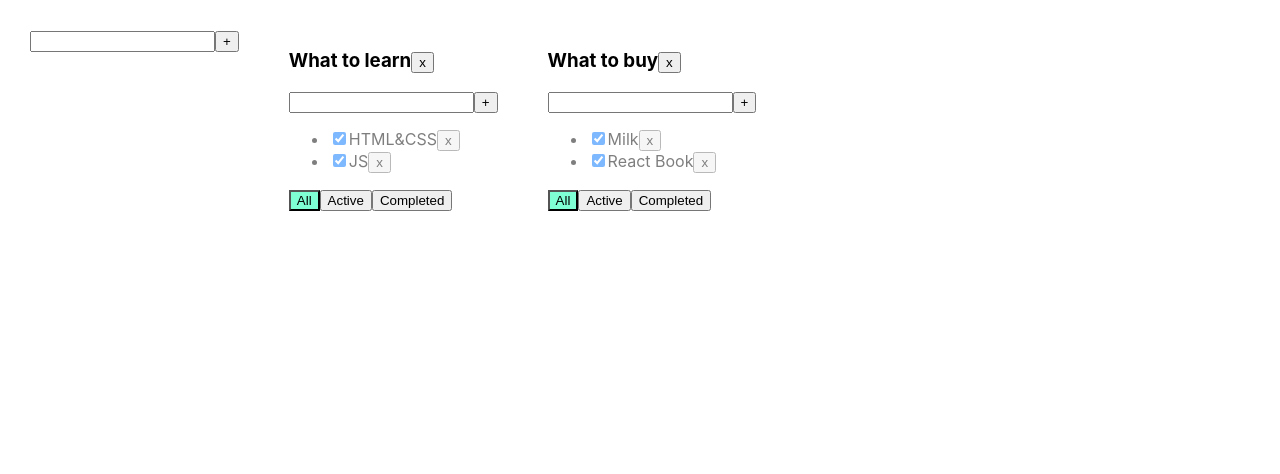
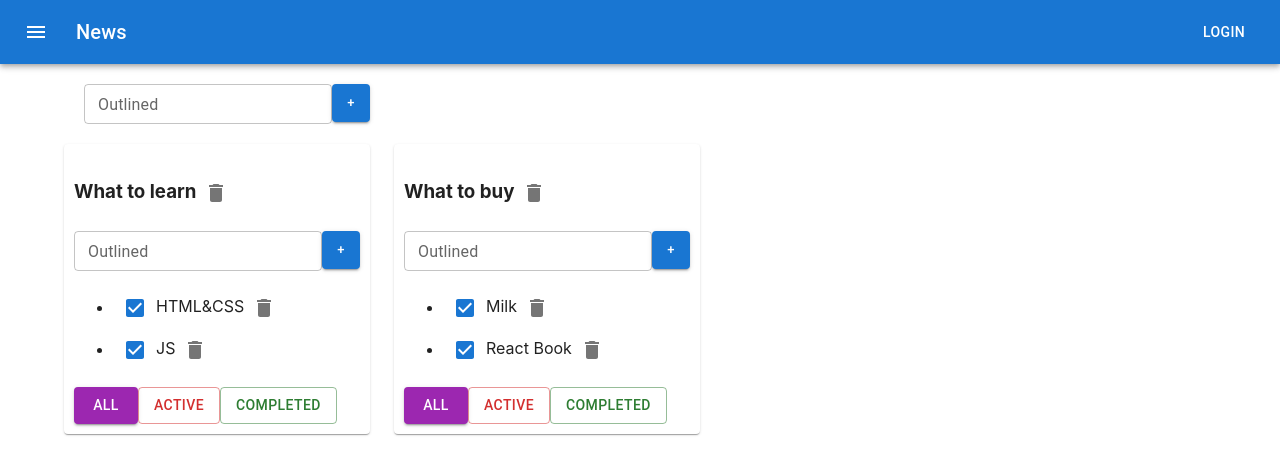
Before and after one commit to cros6y6raga/todo-list-lessons, a React (Create React App) app: page / in a window 1280 px wide. Shown: the top 474 px of the page. Built offline with nearby package versions, Linux system fonts and the light colour scheme.

Commit message:
lesson 7

```diff
--- a/package.json
+++ b/package.json
@@ -3,6 +3,11 @@
   "version": "0.1.0",
   "private": true,
   "dependencies": {
+    "@emotion/react": "^11.10.5",
+    "@emotion/styled": "^11.10.5",
+    "@mui/icons-material": "^5.11.0",
+    "@mui/material": "^5.11.2",
+    "@mui/styled-engine-sc": "^5.11.0",
     "@testing-library/jest-dom": "^4.2.4",
     "@testing-library/react": "^9.3.2",
     "@testing-library/user-event": "^7.1.2",
@@ -14,6 +19,7 @@
     "react": "^18.2.0",
     "react-dom": "^18.2.0",
     "react-scripts": "5.0.1",
+    "styled-components": "^5.3.6",
     "typescript": "~4.8.4",
     "uuid": "^9.0.0",
     "web-vitals": "^3.0.4"
--- /dev/null
+++ b/src/AddItemForm.tsx
@@ -0,0 +1,56 @@
+import React, {ChangeEvent, KeyboardEvent, useState} from 'react';
+import Button from '@mui/material/Button';
+import TextField from '@mui/material/TextField';
+
+type AddItemFormPropsType = {
+    addItem: (title: string) => void
+}
+
+export function AddItemForm(props: AddItemFormPropsType) {
+
+    let [title, setTitle] = useState("")
+    let [error, setError] = useState<string | null>(null)
+
+    const addItem = () => {
+        if (title.trim() !== "") {
+            props.addItem(title);
+            setTitle("");
+        } else {
+            setError("Title is required");
+        }
+    }
+
+    const onChangeHandler = (e: ChangeEvent<HTMLInputElement>) => {
+        setTitle(e.currentTarget.value)
+    }
+
+    const onKeyPressHandler = (e: KeyboardEvent<HTMLInputElement>) => {
+        setError(null);
+        if (e.charCode === 13) {
+            addItem();
+        }
+    }
+
+    return <div>
+        {/*<input value={title}*/}
+        {/*       onChange={onChangeHandler}*/}
+        {/*       onKeyPress={onKeyPressHandler}*/}
+        {/*       className={error ? "error" : ""}*/}
+        {/*/>*/}
+        <TextField
+            size={'small'}
+            value={title}
+            id="outlined-basic"
+            label={error ? "Title is required" :"Outlined"}
+            variant="outlined"
+            error={!!error}
+            onChange={onChangeHandler}
+            onKeyPress={onKeyPressHandler}
+        />
+        {/*<button onClick={addItem}>+</button>*/}
+        <Button size='small' variant="contained" onClick={addItem}
+                style={{maxWidth: '38px', maxHeight: '38px', minWidth: '38px', minHeight: '38px'}}>+</Button>
+
+        {/*{error && <div className="error-message">{error}</div>}*/}
+    </div>
+}
--- a/src/App.css
+++ b/src/App.css
@@ -1,25 +1,24 @@
+/*.App {*/
+/*  padding: 30px;*/
+/*  display: flex;*/
+/*}*/
 
-.App {
-  padding: 30px;
-  display: flex;
-}
+/*.App > div {*/
+/*  margin-right: 50px;*/
+/*}*/
 
-.App > div {
-  margin-right: 50px;
-}
+/*.error {*/
+/*  border: red 1px solid;*/
+/*}*/
 
-.error {
-  border: red 1px solid;
-}
+/*.error-message {*/
+/*  color: red;*/
+/*}*/
 
-.error-message {
-  color: red;
-}
+/*.active-filter {*/
+/*  background-color: aquamarine;*/
+/*}*/
 
-.active-filter {
-  background-color: aquamarine;
-}
-
-.is-done {
-  opacity: 0.5;
-}
+/*.is-done {*/
+/*  opacity: 0.5;*/
+/*}*/
--- a/src/App.tsx
+++ b/src/App.tsx
@@ -2,7 +2,12 @@
 import './App.css';
 import {TaskType, Todolist} from './TodoList';
 import {v1} from 'uuid';
-import {Input} from "./components/Input";
+import {AddItemForm} from './AddItemForm';
+import ButtonAppBar from "./components/ButtonAppBar";
+// import {Container, Grid} from "@mui/material";
+import Container from '@mui/material/Container';
+import Paper from '@mui/material/Paper';
+import Grid from '@mui/material/Grid';
 
 export type FilterValuesType = "all" | "active" | "completed";
 type TodolistType = {
@@ -17,6 +22,78 @@
 
 
 function App() {
+    function removeTask(id: string, todolistId: string) {
+        //достанем нужный массив по todolistId:
+        let todolistTasks = tasks[todolistId];
+        // перезапишем в этом объекте массив для нужного тудулиста отфилтрованным массивом:
+        tasks[todolistId] = todolistTasks.filter(t => t.id != id);
+        // засетаем в стейт копию объекта, чтобы React отреагировал перерисовкой
+        setTasks({...tasks});
+    }
+
+    function addTask(title: string, todolistId: string) {
+        let task = {id: v1(), title: title, isDone: false};
+        //достанем нужный массив по todolistId:
+        let todolistTasks = tasks[todolistId];
+        // перезапишем в этом объекте массив для нужного тудулиста копией, добавив в начало новую таску:
+        tasks[todolistId] = [task, ...todolistTasks];
+        // засетаем в стейт копию объекта, чтобы React отреагировал перерисовкой
+        setTasks({...tasks});
+    }
+
+    function changeFilter(value: FilterValuesType, todolistId: string) {
+        let todolist = todolists.find(tl => tl.id === todolistId);
+        if (todolist) {
+            todolist.filter = value;
+            setTodolists([...todolists])
+        }
+    }
+
+    function changeStatus(id: string, isDone: boolean, todolistId: string) {
+        //достанем нужный массив по todolistId:
+        let todolistTasks = tasks[todolistId];
+        // найдём нужную таску:
+        let task = todolistTasks.find(t => t.id === id);
+        //изменим таску, если она нашлась
+        if (task) {
+            task.isDone = isDone;
+            // засетаем в стейт копию объекта, чтобы React отреагировал перерисовкой
+            setTasks({...tasks});
+        }
+    }
+
+    function changeTaskTitle(id: string, newTitle: string, todolistId: string) {
+        //достанем нужный массив по todolistId:
+        let todolistTasks = tasks[todolistId];
+        // найдём нужную таску:
+        let task = todolistTasks.find(t => t.id === id);
+        //изменим таску, если она нашлась
+        if (task) {
+            task.title = newTitle;
+            // засетаем в стейт копию объекта, чтобы React отреагировал перерисовкой
+            setTasks({...tasks});
+        }
+    }
+
+    function removeTodolist(id: string) {
+        // засунем в стейт список тудулистов, id которых не равны тому, который нужно выкинуть
+        setTodolists(todolists.filter(tl => tl.id != id));
+        // удалим таски для этого тудулиста из второго стейта, где мы храним отдельно таски
+        delete tasks[id]; // удаляем св-во из объекта... значением которого являлся массив тасок
+        // засетаем в стейт копию объекта, чтобы React отреагировал перерисовкой
+        setTasks({...tasks});
+    }
+
+    function changeTodolistTitle(id: string, title: string) {
+        // найдём нужный todolist
+        const todolist = todolists.find(tl => tl.id === id);
+        if (todolist) {
+            // если нашёлся - изменим ему заголовок
+            todolist.title = title;
+            setTodolists([...todolists]);
+        }
+    }
+
     let todolistId1 = v1();
     let todolistId2 = v1();
 
@@ -36,78 +113,26 @@
         ]
     });
 
-    const updateTask = (todolistId: string, taskID: string, newTitle: string) => {
-        setTasks({...tasks, [todolistId]: tasks[todolistId].map(el => el.id === taskID ? {...el, title: newTitle} : el)})
-    }
-    const updateTodolist = (todolistId: string, newTitle: string) => {
-        setTodolists(todolists.map(el => el.id === todolistId ? {...el, title: newTitle} : el))
-    }
-
-
-    function removeTask(id: string, todolistId: string) {
-        //достанем нужный массив по todolistId:
-        let todolistTasks = tasks[todolistId];
-        // перезапишем в этом объекте массив для нужного тудулиста отфилтрованным массивом:
-        tasks[todolistId] = todolistTasks.filter(t => t.id != id);
-        // засетаем в стейт копию объекта, чтобы React отреагировал перерисовкой
-        setTasks({...tasks});
-    }
-
-    function addTask(todolistId: string, title: string) {
-        let task = {id: v1(), title: title, isDone: false};
-        //достанем нужный массив по todolistId:
-        let todolistTasks = tasks[todolistId];
-        // перезапишем в этом объекте массив для нужного тудулиста копией, добавив в начало новую таску:
-        tasks[todolistId] = [task, ...todolistTasks];
-        // засетаем в стейт копию объекта, чтобы React отреагировал перерисовкой
-        setTasks({...tasks});
-    }
-
-    const addTodolist = (title: string) => {
-        const newID = v1()
-        const newTodo: TodolistType = {id: newID, title, filter: 'all'}
-        setTodolists([...todolists, newTodo])
+    function addTodolist(title: string) {
+        let newTodolistId = v1();
+        let newTodolist: TodolistType = {id: newTodolistId, title: title, filter: 'all'};
+        setTodolists([newTodolist, ...todolists]);
         setTasks({
-            [newID]: [
-                {id: v1(), title: "Milk", isDone: true},
-                {id: v1(), title: "React Book", isDone: true}
-            ], ...tasks
+            ...tasks,
+            [newTodolistId]: []
         })
-    }
-
-    function changeStatus(id: string, isDone: boolean, todolistId: string) {
-        //достанем нужный массив по todolistId:
-        let todolistTasks = tasks[todolistId];
-        // найдём нужную таску:
-        let task = todolistTasks.find(t => t.id === id);
-        //изменим таску, если она нашлась
-        if (task) {
-            task.isDone = isDone;
-            // засетаем в стейт копию объекта, чтобы React отреагировал перерисовкой
-            setTasks({...tasks});
-        }
-    }
-
-    function changeFilter(value: FilterValuesType, todolistId: string) {
-        let todolist = todolists.find(tl => tl.id === todolistId);
-        if (todolist) {
-            todolist.filter = value;
-            setTodolists([...todolists])
-        }
-    }
-
-    function removeTodolist(id: string) {
-        // засунем в стейт список тудулистов, id которых не равны тому, который нужно выкинуть
-        setTodolists(todolists.filter(tl => tl.id != id));
-        // удалим таски для этого тудулиста из второго стейта, где мы храним отдельно таски
-        delete tasks[id]; // удаляем св-во из объекта... значением которого являлся массив тасок
-        // засетаем в стейт копию объекта, чтобы React отреагировал перерисовкой
-        setTasks({...tasks});
     }
 
     return (
         <div className="App">
-            <Input callBack={addTodolist}/>
+            <ButtonAppBar/>
+            <Container fixed>
+                {/*<Grid container>*/}
+                    <Grid container style={{padding:'20px'}}>
+                        <AddItemForm addItem={addTodolist}/>
+                    </Grid>
+                {/*</Grid>*/}
+                <Grid container spacing={3}>
                     {
                         todolists.map(tl => {
                             let allTodolistTasks = tasks[tl.id];
@@ -120,7 +145,9 @@
                                 tasksForTodolist = allTodolistTasks.filter(t => t.isDone === true);
                             }
 
-                    return <Todolist
+                            return <Grid item>
+                                <Paper style={{padding:'10px'}}>
+                                <Todolist
                                     key={tl.id}
                                     id={tl.id}
                                     title={tl.title}
@@ -131,12 +158,15 @@
                                     changeTaskStatus={changeStatus}
                                     filter={tl.filter}
                                     removeTodolist={removeTodolist}
-                        updateTask={updateTask}
-                        updateTodolist={updateTodolist}
+                                    changeTaskTitle={changeTaskTitle}
+                                    changeTodolistTitle={changeTodolistTitle}
                                 />
+                                </Paper>
+                            </Grid>
                         })
                     }
-
+                </Grid>
+            </Container>
         </div>
     );
 }
--- /dev/null
+++ b/src/EditableSpan.tsx
@@ -0,0 +1,27 @@
+import React, {ChangeEvent, useState} from 'react';
+
+type EditableSpanPropsType = {
+    value: string
+    onChange: (newValue: string) => void
+}
+
+export function EditableSpan(props: EditableSpanPropsType) {
+    let [editMode, setEditMode] = useState(false);
+    let [title, setTitle] = useState(props.value);
+
+    const activateEditMode = () => {
+        setEditMode(true);
+        setTitle(props.value);
+    }
+    const activateViewMode = () => {
+        setEditMode(false);
+        props.onChange(title);
+    }
+    const changeTitle = (e: ChangeEvent<HTMLInputElement>) => {
+        setTitle(e.currentTarget.value)
+    }
+
+    return editMode
+        ? <input value={title} onChange={changeTitle} autoFocus onBlur={activateViewMode}/>
+        : <span onDoubleClick={activateEditMode}>{props.value}</span>
+}
--- a/src/TodoList.tsx
+++ b/src/TodoList.tsx
@@ -1,7 +1,11 @@
-import React, {ChangeEvent, useState, KeyboardEvent} from 'react';
+import React, {ChangeEvent} from 'react';
 import {FilterValuesType} from './App';
-import {Input} from "./components/Input";
-import {EditableSpan} from "./components/EditableSpan";
+import {AddItemForm} from './AddItemForm';
+import {EditableSpan} from './EditableSpan';
+import IconButton from '@mui/material/IconButton';
+import DeleteIcon from '@mui/icons-material/Delete';
+import Button from '@mui/material/Button';
+import Checkbox from '@mui/material/Checkbox';
 
 export type TaskType = {
     id: string
@@ -18,63 +22,35 @@
     addTask: (title: string, todolistId: string) => void
     changeTaskStatus: (id: string, isDone: boolean, todolistId: string) => void
     removeTodolist: (id: string) => void
+    changeTodolistTitle: (id: string, newTitle: string) => void
     filter: FilterValuesType
-    updateTask: (todolistId: string, taskID: string, newTitle: string) => void
-    updateTodolist: (todolistId: string, newTitle: string) => void
+    changeTaskTitle: (taskId: string, newTitle: string, todolistId: string) => void
 }
 
 export function Todolist(props: PropsType) {
-    // let [title, setTitle] = useState("")
-    // let [error, setError] = useState<string | null>(null)
+    const addTask = (title: string) => {
+        props.addTask(title, props.id);
+    }
 
-    // const addTask = () => {
-    //     let newTitle = title.trim();
-    //     if (newTitle !== "") {
-    //         props.addTask(newTitle, props.id);
-    //         setTitle("");
-    //     } else {
-    //         setError("Title is required");
-    //     }
-    // }
-
-    // const onChangeHandler = (e: ChangeEvent<HTMLInputElement>) => {
-    //     setTitle(e.currentTarget.value)
-    // }
-
-    // const onKeyPressHandler = (e: KeyboardEvent<HTMLInputElement>) => {
-    //     setError(null);
-    //     if (e.charCode === 13) {
-    //         addTask();
-    //     }
-    // }
-
-    const removeTodolist = () => props.removeTodolist(props.id)
+    const removeTodolist = () => {
+        props.removeTodolist(props.id);
+    }
+    const changeTodolistTitle = (title: string) => {
+        props.changeTodolistTitle(props.id, title);
+    }
 
     const onAllClickHandler = () => props.changeFilter("all", props.id);
     const onActiveClickHandler = () => props.changeFilter("active", props.id);
     const onCompletedClickHandler = () => props.changeFilter("completed", props.id);
-    const addTaskHandler = (newTitle: string) => {
-        props.addTask(props.id, newTitle)
-    }
-    const updateTodolistHandler = (newTitle: string) => {
-        props.updateTodolist(props.id, newTitle)
-    }
+
     return <div>
-        <h3>
-            {/*{props.title}*/}
-            <EditableSpan title={props.title} callBack={updateTodolistHandler}/>
-            <button onClick={removeTodolist}>x</button>
+        <h3> <EditableSpan value={props.title} onChange={changeTodolistTitle} />
+            {/*<button onClick={removeTodolist}>x</button>*/}
+            <IconButton aria-label="delete" onClick={removeTodolist}>
+                <DeleteIcon />
+            </IconButton>
         </h3>
-        <Input callBack={addTaskHandler}/>
-        {/*<div>*/}
-        {/*    <components value={title}*/}
-        {/*           onChange={onChangeHandler}*/}
-        {/*           onKeyPress={onKeyPressHandler}*/}
-        {/*           className={error ? "error" : ""}*/}
-        {/*    />*/}
-        {/*    <button onClick={addTask}>+</button>*/}
-        {/*    {error && <div className="error-message">{error}</div>}*/}
-        {/*</div>*/}
+        <AddItemForm addItem={addTask}/>
         <ul>
             {
                 props.tasks.map(t => {
@@ -83,28 +59,36 @@
                         let newIsDoneValue = e.currentTarget.checked;
                         props.changeTaskStatus(t.id, newIsDoneValue, props.id);
                     }
-                    const updateHandler = (newTitle: string) => {
-                        props.updateTask(props.id, t.id, newTitle)
+                    const onTitleChangeHandler = (newValue: string) => {
+                        props.changeTaskTitle(t.id, newValue, props.id);
                     }
+
+
                     return <li key={t.id} className={t.isDone ? "is-done" : ""}>
-                        <input type="checkbox" onChange={onChangeHandler} checked={t.isDone}/>
-                        {/*<span>{t.title}</span>*/}
-                        <EditableSpan title={t.title} callBack={updateHandler}/>
-                        <button onClick={onClickHandler}>x</button>
+                        {/*<input type="checkbox" onChange={onChangeHandler} checked={t.isDone}/>*/}
+                        <Checkbox defaultChecked onChange={onChangeHandler} checked={t.isDone}/>
+                        <EditableSpan value={t.title} onChange={onTitleChangeHandler} />
+                        {/*<button onClick={onClickHandler}>x</button>*/}
+                        <IconButton aria-label="delete" onClick={onClickHandler}>
+                            <DeleteIcon />
+                        </IconButton>
                     </li>
                 })
             }
         </ul>
         <div>
-            <button className={props.filter === 'all' ? "active-filter" : ""}
-                    onClick={onAllClickHandler}>All
-            </button>
-            <button className={props.filter === 'active' ? "active-filter" : ""}
-                    onClick={onActiveClickHandler}>Active
-            </button>
-            <button className={props.filter === 'completed' ? "active-filter" : ""}
-                    onClick={onCompletedClickHandler}>Completed
-            </button>
+            <Button variant={props.filter === 'all' ?  "contained" : "outlined"} color="secondary" onClick={onAllClickHandler}>All</Button>
+            <Button variant={props.filter === 'active' ?  "contained" : "outlined"} color="error" onClick={onActiveClickHandler}>Active</Button>
+            <Button variant={props.filter === 'completed' ?  "contained" : "outlined"} color="success" onClick={onCompletedClickHandler}>Completed</Button>
+            {/*<button className={props.filter === 'all' ? "active-filter" : ""}*/}
+            {/*        onClick={onAllClickHandler}>All*/}
+            {/*</button>*/}
+            {/*<button className={props.filter === 'active' ? "active-filter" : ""}*/}
+            {/*        onClick={onActiveClickHandler}>Active*/}
+            {/*</button>*/}
+            {/*<button className={props.filter === 'completed' ? "active-filter" : ""}*/}
+            {/*        onClick={onCompletedClickHandler}>Completed*/}
+            {/*</button>*/}
         </div>
     </div>
 }
--- /dev/null
+++ b/src/components/ButtonAppBar.tsx
@@ -0,0 +1,32 @@
+import * as React from 'react';
+import AppBar from '@mui/material/AppBar';
+import Box from '@mui/material/Box';
+import Toolbar from '@mui/material/Toolbar';
+import Typography from '@mui/material/Typography';
+import Button from '@mui/material/Button';
+import IconButton from '@mui/material/IconButton';
+import MenuIcon from '@mui/icons-material/Menu';
+
+export default function ButtonAppBar() {
+    return (
+        <Box sx={{ flexGrow: 1 }}>
+            <AppBar position="static">
+                <Toolbar>
+                    <IconButton
+                        size="large"
+                        edge="start"
+                        color="inherit"
+                        aria-label="menu"
+                        sx={{ mr: 2 }}
+                    >
+                        <MenuIcon />
+                    </IconButton>
+                    <Typography variant="h6" component="div" sx={{ flexGrow: 1 }}>
+                        News
+                    </Typography>
+                    <Button color="inherit">Login</Button>
+                </Toolbar>
+            </AppBar>
+        </Box>
+    );
+}
```
Also changed, not shown: 1 other file (tests, documents, lock files or other folders). Lines whose indentation alone changed are shown as unchanged.
